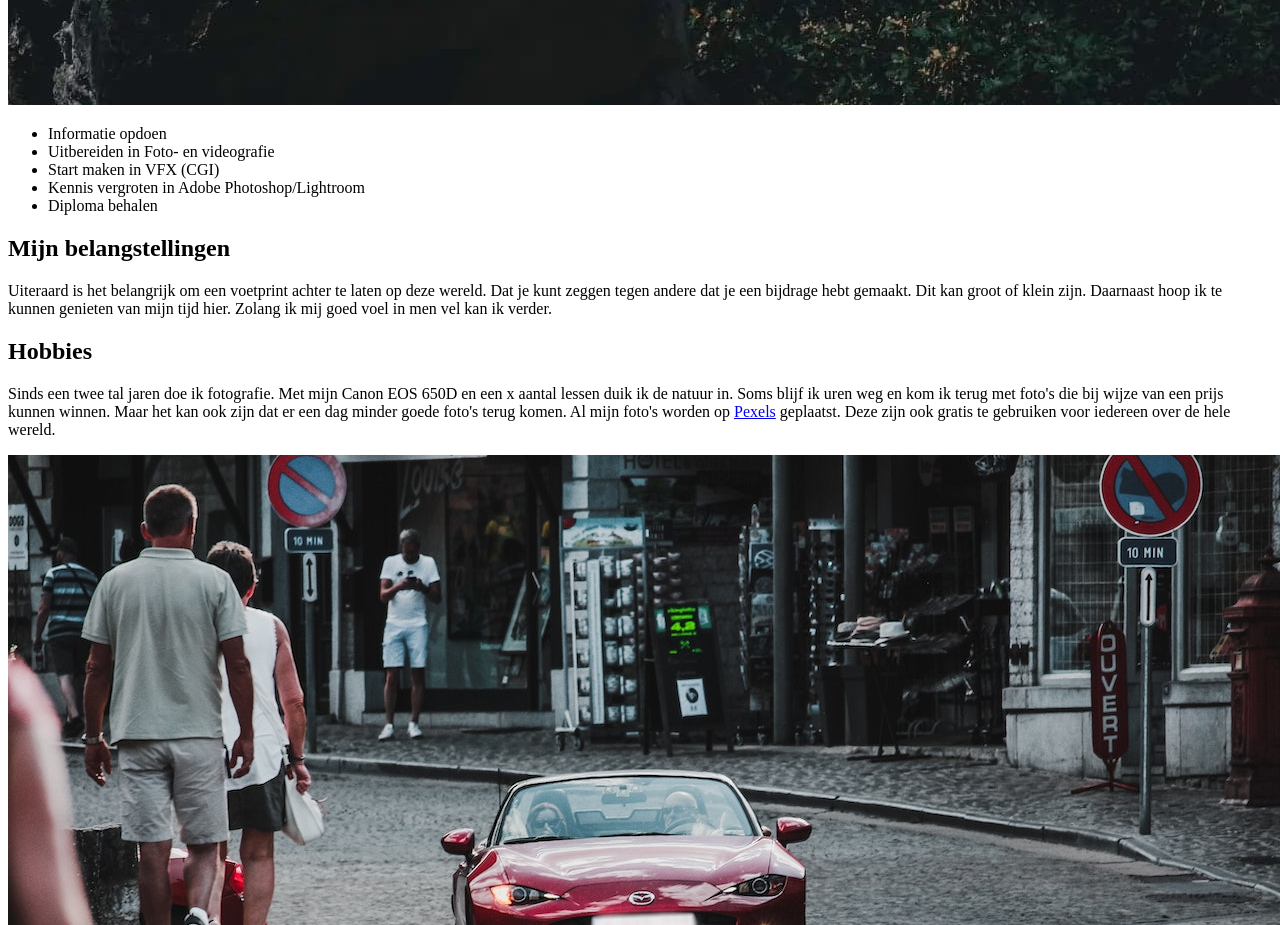
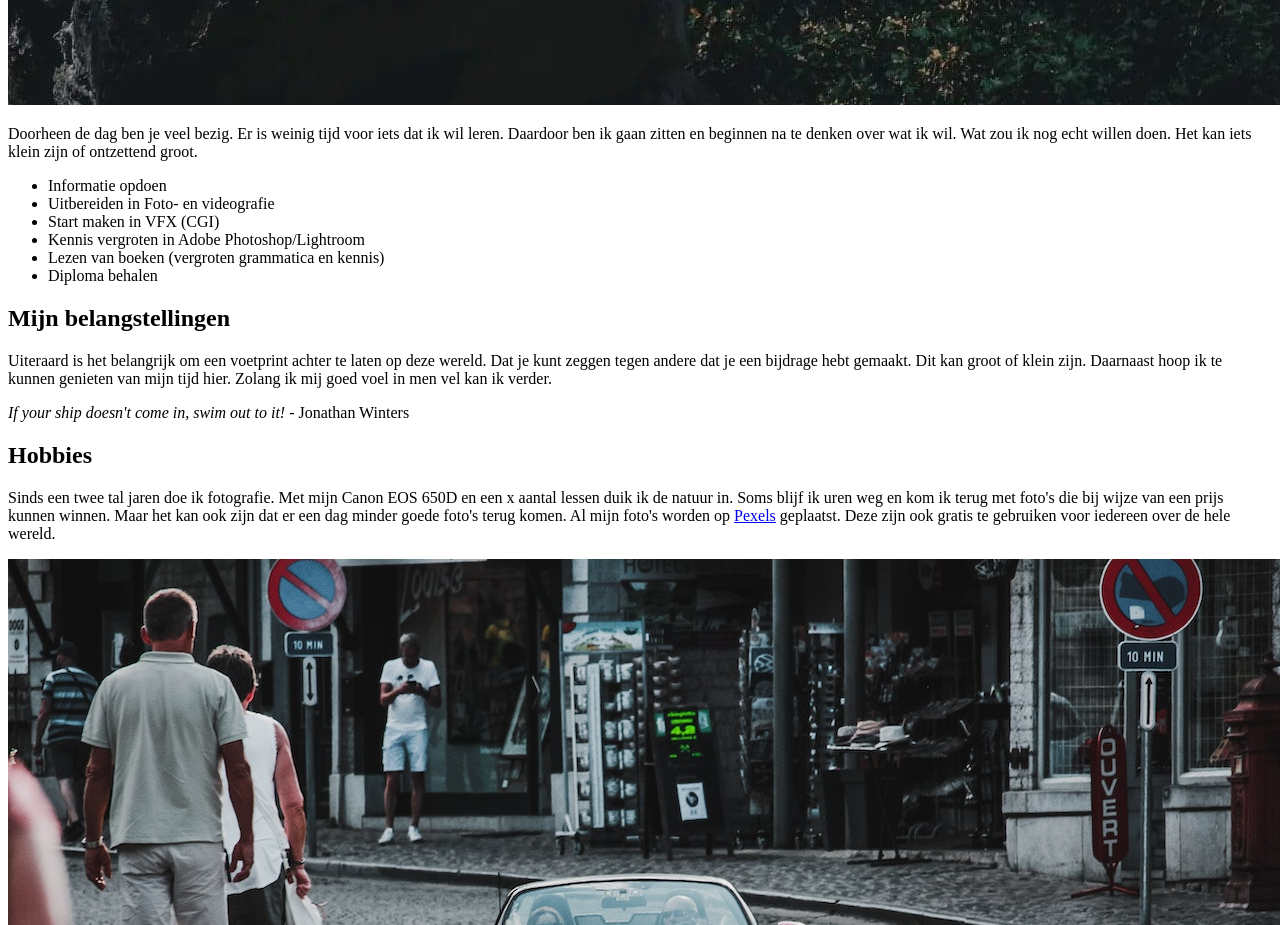
Before and after one commit to BerrieK32/Portfolio-website, a plain HTML site: page index.html in a window 1280 px wide. Shown: the part 2540-3465 px from the top of the page. Drawn offline with Linux system fonts and the light colour scheme.

Commit message:
Toevoeging van tekst/citaat in index.html

```diff
--- a/index.html
+++ b/index.html
@@ -67,11 +67,18 @@
           class="float-right"
           alt="Rugshot-Maurice_Engelen"
         />
+        <p>
+          Doorheen de dag ben je veel bezig. Er is weinig tijd voor iets dat ik
+          wil leren. Daardoor ben ik gaan zitten en beginnen na te denken over
+          wat ik wil. Wat zou ik nog echt willen doen. Het kan iets klein zijn
+          of ontzettend groot.
+        </p>
         <ul>
           <li>Informatie opdoen</li>
           <li>Uitbereiden in Foto- en videografie</li>
           <li>Start maken in VFX (CGI)</li>
           <li>Kennis vergroten in Adobe Photoshop/Lightroom</li>
+          <li>Lezen van boeken (vergroten grammatica en kennis)</li>
           <li>Diploma behalen</li>
         </ul>
 
@@ -84,13 +91,18 @@
           verder.
         </p>
 
+        <p>
+          <cite> If your ship doesn&#39;t come in, swim out to it! </cite>
+          - Jonathan Winters
+        </p>
+
         <h2>Hobbies</h2>
         <p>
           Sinds een twee tal jaren doe ik fotografie. Met mijn Canon EOS 650D en
           een x aantal lessen duik ik de natuur in. Soms blijf ik uren weg en
           kom ik terug met foto&#39;s die bij wijze van een prijs kunnen winnen.
-          Maar het kan ook zijn dat er een dag minder goede foto&#39;s terug komen.
-          Al mijn foto&#39;s worden op
+          Maar het kan ook zijn dat er een dag minder goede foto&#39;s terug
+          komen. Al mijn foto&#39;s worden op
           <a href="https://www.pexels.com/@maurice32/">Pexels</a>
           geplaatst. Deze zijn ook gratis te gebruiken voor iedereen over de
           hele wereld.
```
